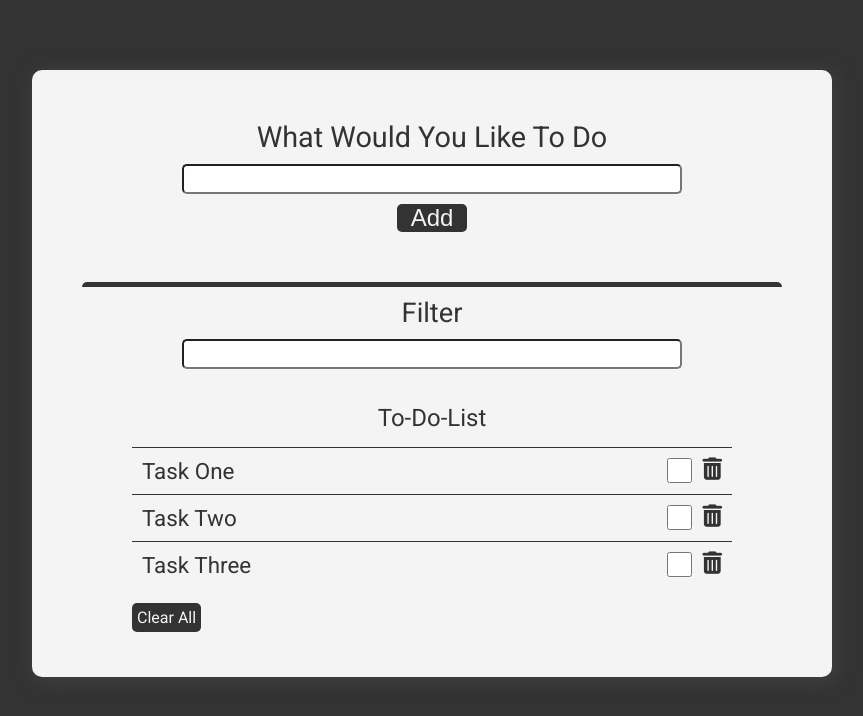
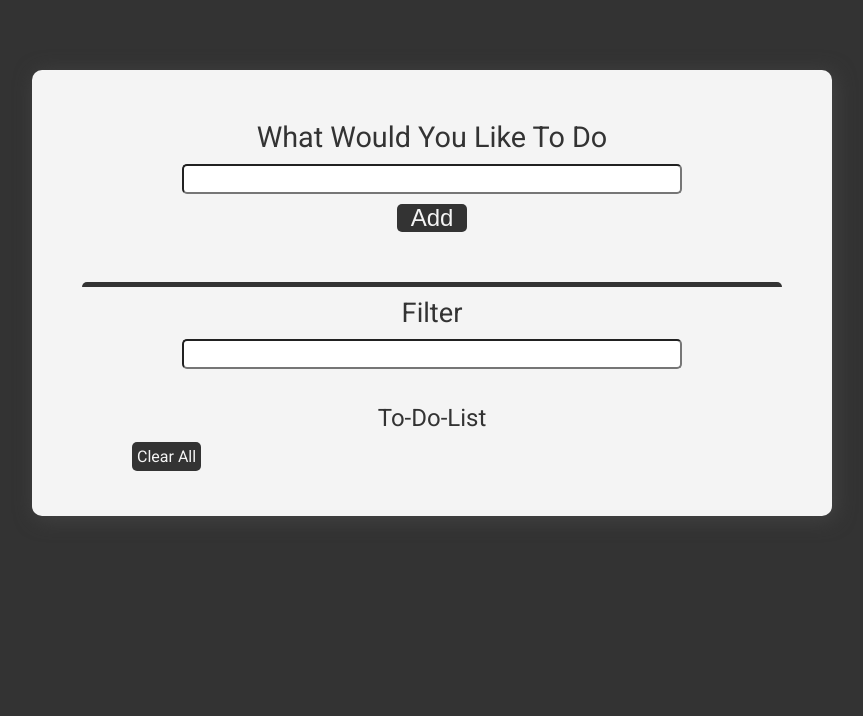
Before and after one commit to charanck/To-Do-List, a plain HTML site: page index.html in a window 1280 px wide. Shown: the whole page, without its empty margins (208-1071 px from the left). Drawn offline with Linux system fonts and the light colour scheme.

Commit message:
final launch

```diff
--- a/index.html
+++ b/index.html
@@ -26,27 +26,6 @@
       <div class="activity">
         <p>To-Do-List</p>
         <ul class="collection">
-          <div class="collection-item">
-            <li class="text">
-              Task One
-            </li>
-            <i class="fas fa-trash-alt"></i>
-            <input type="checkbox" id="checkbox" />
-          </div>
-          <div class="collection-item">
-            <li class="text">
-              Task Two
-            </li>
-            <i class="fas fa-trash-alt"></i>
-            <input type="checkbox" id="checkbox" />
-          </div>
-          <div class="collection-item">
-            <li class="text">
-              Task Three
-            </li>
-            <i class="fas fa-trash-alt"></i>
-            <input type="checkbox" id="checkbox" />
-          </div>
         </ul>
         <a href="#">Clear All</a>
       </div>
--- a/js/app.js
+++ b/js/app.js
@@ -140,6 +140,7 @@ function checked(e){
       e.target.parentElement.style.color="#333";
     }
   }
+  storingcheckedinls(e.target.checked);
 }
 
 // filter an searching list elements
```
